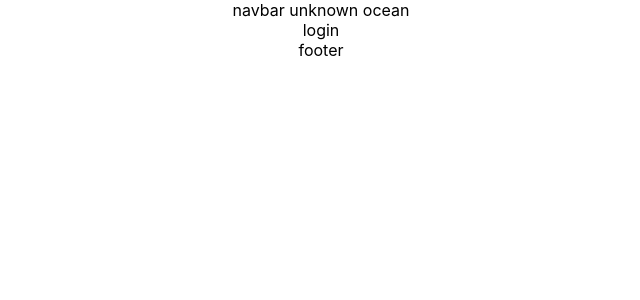
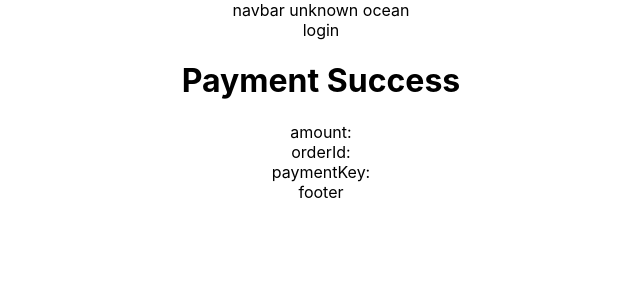
Before and after one commit to youseop/payments_test, a React (Create React App) app: page /success in a window 1280 px wide. Shown: the top 300 px of the page, without its empty margins (319-959 px from the left). Built offline with nearby package versions, Linux system fonts and the light colour scheme; no server answers.

Commit message:
auth & payment redirection

```diff
--- a/package.json
+++ b/package.json
@@ -16,6 +16,7 @@
     "dotenv": "^16.0.3",
     "firebase": "^9.17.1",
     "node-sass": "^8.0.0",
+    "query-string": "^8.1.0",
     "react": "^18.2.0",
     "react-dom": "^18.2.0",
     "react-router-dom": "^6.8.1",
--- a/src/App.tsx
+++ b/src/App.tsx
@@ -2,14 +2,26 @@ import "./css/App.scss";
 import Navbar from "./components/Navbar";
 import MainRoutes from "./Routes";
 import Footer from "./components/Footer";
-import { useState } from "react";
+import { useEffect, useState } from "react";
 import { firebaseAuth, handleGoogleLogin } from "./util/firebase";
 import { signOut, User } from "firebase/auth";
 import { useNavigate } from "react-router-dom";
 
 function App() {
-  const [user, setUser] = useState<User | undefined>();
+  const [user, setUser] = useState<User | undefined>(
+    firebaseAuth.currentUser ?? undefined
+  );
   const navigate = useNavigate();
+
+  useEffect(() => {
+    firebaseAuth.onAuthStateChanged(function (user) {
+      if (user) {
+        setUser(user);
+      } else {
+        // No user is signed in.
+      }
+    });
+  }, []);
 
   const onClickLogin = async () => {
     const userData = await handleGoogleLogin();
--- a/src/Routes.tsx
+++ b/src/Routes.tsx
@@ -1,6 +1,8 @@
 import { User } from "firebase/auth";
 import { Routes, Route } from "react-router-dom";
 import MainPage from "./components/MainPage";
+import PaymentFail from "./components/PaymentFail";
+import PaymentSuccess from "./components/PaymentSuccess";
 import Profile from "./components/Profile";
 
 interface MainRoutesProps {
@@ -9,6 +11,8 @@ interface MainRoutesProps {
 const MainRoutes = ({ user }: MainRoutesProps) => (
   <Routes>
     <Route path="/" element={<MainPage user={user} />} />
+    <Route path="/success" element={<PaymentSuccess user={user} />} />
+    <Route path="/fail" element={<PaymentFail user={user} />} />
     <Route path="/profile" element={<Profile user={user} />} />
   </Routes>
 );
--- a/src/components/MainPage.tsx
+++ b/src/components/MainPage.tsx
@@ -18,17 +18,16 @@ const MainPage = ({ user }: ProfileProps) => {
   const [paymentWidget, setPaymentWidget] = useState<
     PaymentWidgetInstance | undefined
   >();
-  const [customerKey, setCustomerKey] = useState<string>(uuid());
   const [isPaymentWidgetOpen, setIsPaymentWidgetOpen] =
     useState<boolean>(false);
 
   useEffect(() => {
-    if (clientKey !== undefined) {
-      loadPaymentWidget(clientKey, customerKey).then((paymentWidget) => {
+    if (clientKey !== undefined && user !== undefined) {
+      loadPaymentWidget(clientKey, user.uid).then((paymentWidget) => {
         setPaymentWidget(paymentWidget);
       });
     }
-  }, [clientKey, customerKey]);
+  }, [clientKey, user]);
 
   const togglePaymentWidget = () => {
     if (!isPaymentWidgetOpen) {
@@ -48,8 +47,8 @@ const MainPage = ({ user }: ProfileProps) => {
       paymentWidget.requestPayment({
         orderId: orderId,
         orderName: "토스 티셔츠 외 2건",
-        successUrl: "http://localhost:3000/success",
-        failUrl: "http://localhost:3000/fail",
+        successUrl: "https://localhost:3000/success",
+        failUrl: "https://localhost:3000/fail",
         customerEmail: user.email,
         customerName: user.displayName,
       });
@@ -100,7 +99,6 @@ const MainPage = ({ user }: ProfileProps) => {
       <h1>toss payments</h1>
       <div>clientkey: {clientKey}</div>
       <div>secretKey: {secretKey}</div>
-      <div>customerKey: {customerKey}</div>
       <div>
         {paymentWidget
           ? "paymentWidget is loaded"
--- /dev/null
+++ b/src/components/PaymentFail.tsx
@@ -0,0 +1,11 @@
+import { User } from "firebase/auth";
+
+interface PaymentFailProps {
+  user: User | undefined;
+}
+
+const PaymentFail = ({ user }: PaymentFailProps) => {
+  return <div className="PaymentFail">PaymentFail</div>;
+};
+
+export default PaymentFail;
--- /dev/null
+++ b/src/components/PaymentSuccess.tsx
@@ -0,0 +1,19 @@
+import { User } from "firebase/auth";
+import queryString from "query-string";
+
+interface PaymentSuccessProps {
+  user: User | undefined;
+}
+const PaymentSuccess = ({ user }: PaymentSuccessProps) => {
+  const query = queryString.parse(window.location.search); //사용
+  return (
+    <div className="PaymentSuccess">
+      <h1>Payment Success</h1>
+      <div>amount: {query.amount}</div>
+      <div>orderId: {query.orderId}</div>
+      <div>paymentKey: {query.paymentKey}</div>
+    </div>
+  );
+};
+
+export default PaymentSuccess;
```
Also changed, not shown: 1 other file (tests, documents, lock files or other folders).
